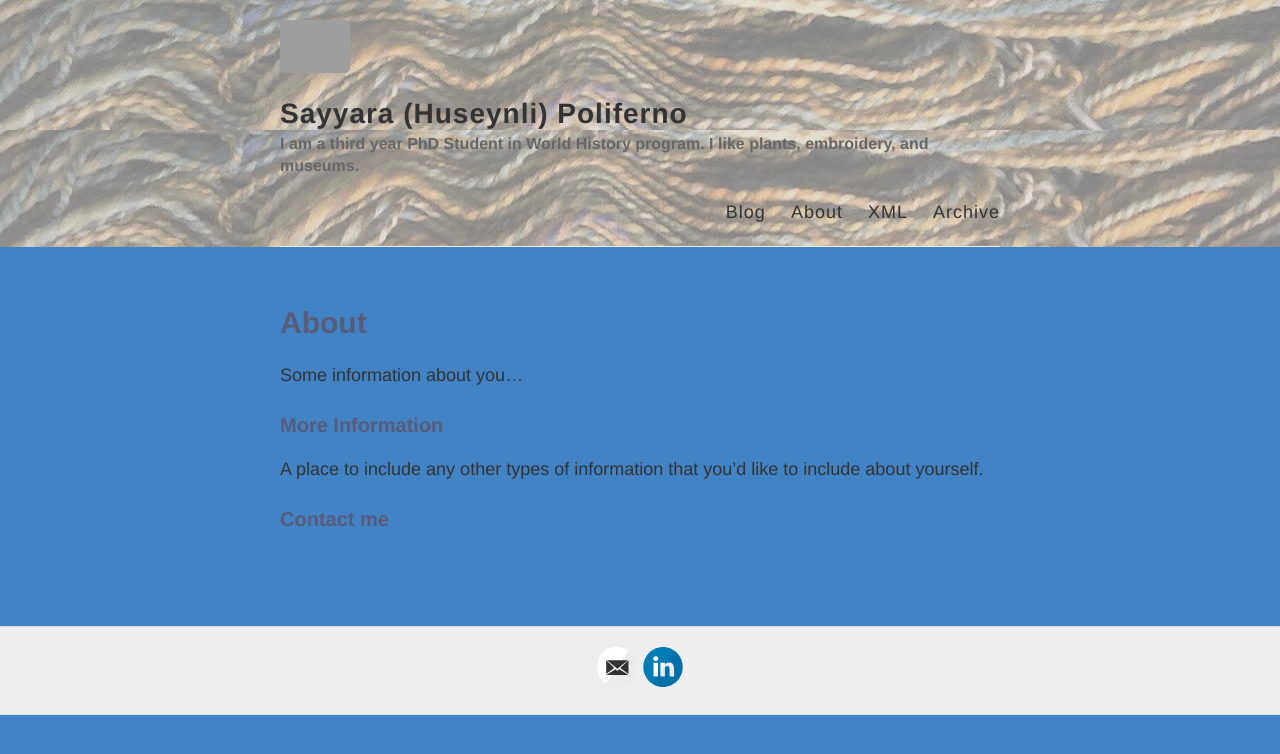
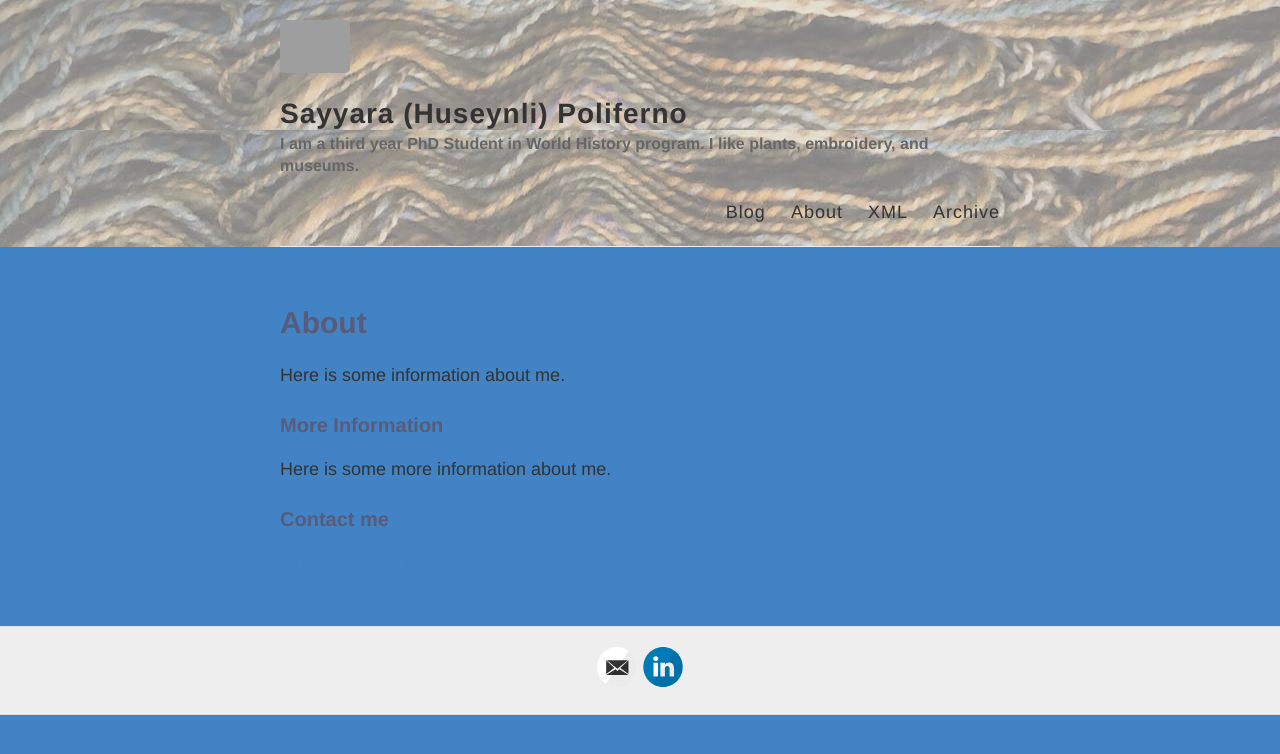
Before and after one commit to sayyarahuseynli/sayyarahuseynli.github.io, a Jekyll site: the page built from about.md, in a window 1280 px wide. Shown: the top 754 px of the page. Built offline with Jekyll 4.4.1, drawn with Linux system fonts in a browser that asks for light colours; grey boxes are pictures that could not be loaded.

Commit message:
about page

```diff
--- a/about.md
+++ b/about.md
@@ -4,12 +4,12 @@ title: About
 permalink: /about/
 ---
 
-Some information about you...
+Here is some information about me.
 
 ### More Information
 
-A place to include any other types of information that you'd like to include about yourself.
+Here is some more information about me.
 
 ### Contact me
 
-[email@domain.com](mailto:email@domain.com)
+[email@domain.com](mailto:huseynli.s@northeastern.edu)
```
Also changed, not shown: 1 other file.
